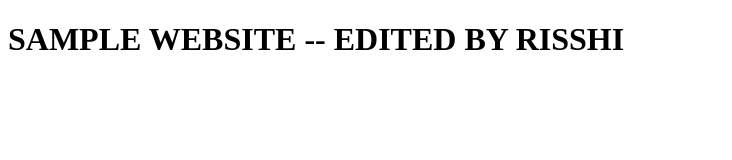
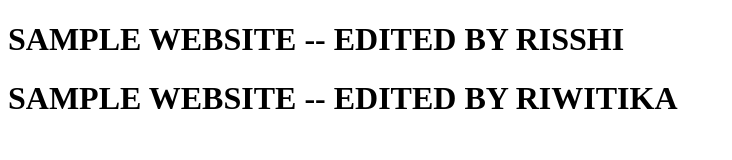
Before and after one commit to codeRisshi25/wie-github, a plain HTML site: page index.html in a window 1280 px wide. Shown: the whole page, without its empty margins (0-732 px from the left). Drawn offline with Linux system fonts and the light colour scheme.

Commit message:
my another one  commit

```diff
--- a/index.html
+++ b/index.html
@@ -8,5 +8,6 @@
 <body>
     <h1>SAMPLE WEBSITE -- EDITED BY RISSHI
     </h1>
+    <h1>SAMPLE WEBSITE -- EDITED BY RIWITIKA</h1>
 </body>
 </html>
```
